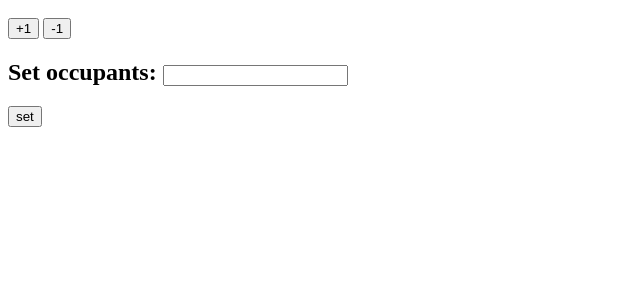
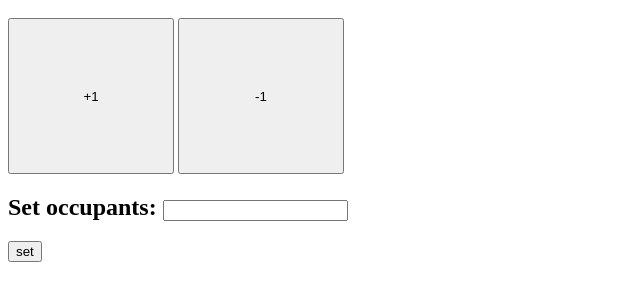
Before and after one commit to Kanosakl/synced-occupants-counter, a website: page public/index.html in a window 1280 px wide. Shown: the part 120-420 px from the top of the page, without its empty margins (0-640 px from the left). Drawn offline with Linux system fonts and the light colour scheme.

Commit message:
Increased button size

```diff
--- a/public/index.html
+++ b/public/index.html
@@ -9,8 +9,8 @@
 <body>
     <h1>Total attendees: <span class='totalAttendees'>N/A</span></h1>
     <h1>Occupants: <span class='occupants'>N/A</span></h1>
-    <button class='increment' onclick="incrementOccupant()">+1</button>
-    <button class='decrement' onclick="decrementOccupant()">-1</button>
+    <button class='increment' onclick="incrementOccupant()" style="width: 166px; height:156px;">+1</button>
+    <button class='decrement' onclick="decrementOccupant()" style="width: 166px; height:156px;">-1</button>
     <h2>Set occupants: <input class='set' /></h2>
     <button class='set' onclick="setOccupant()">set</button>
 
```
